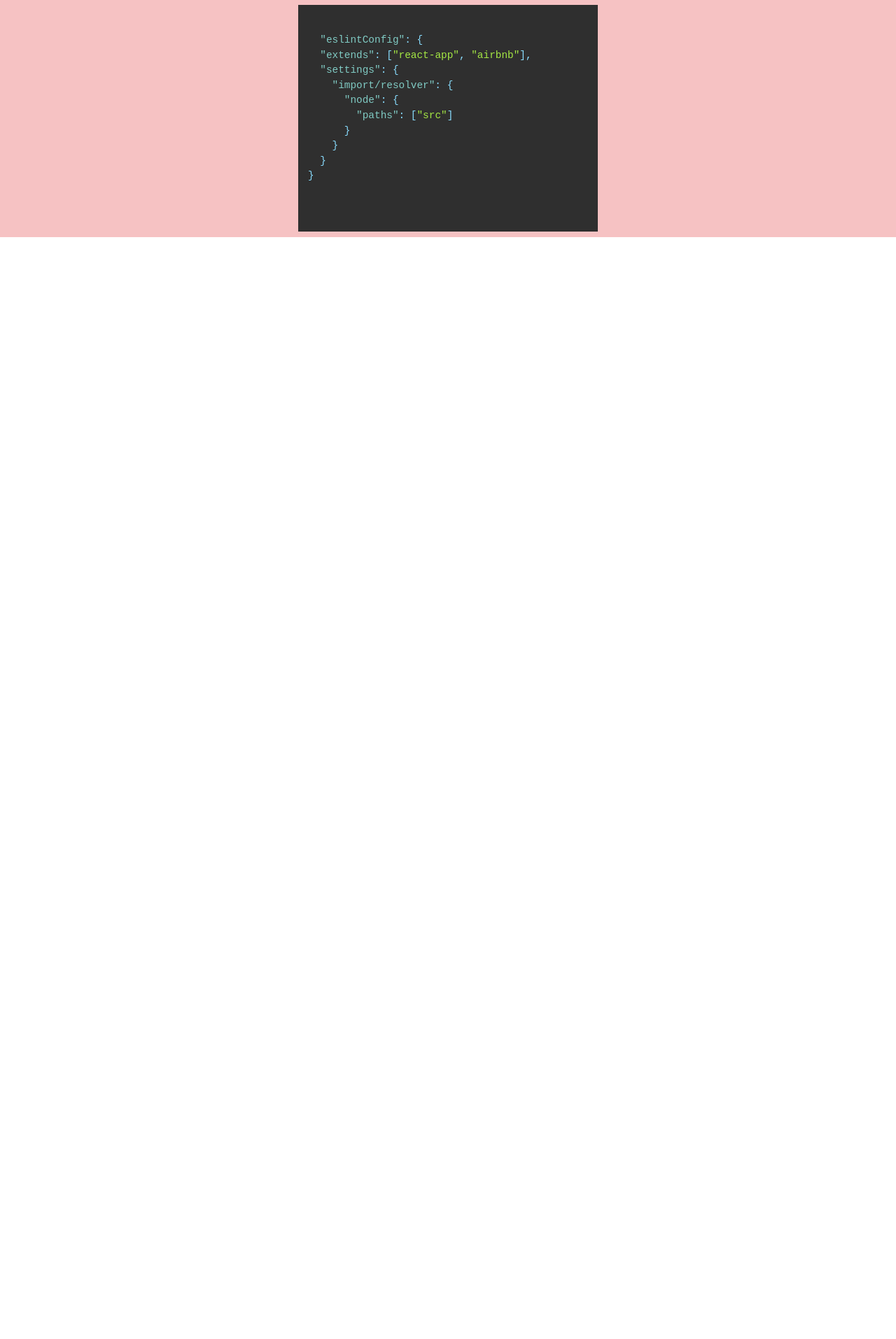
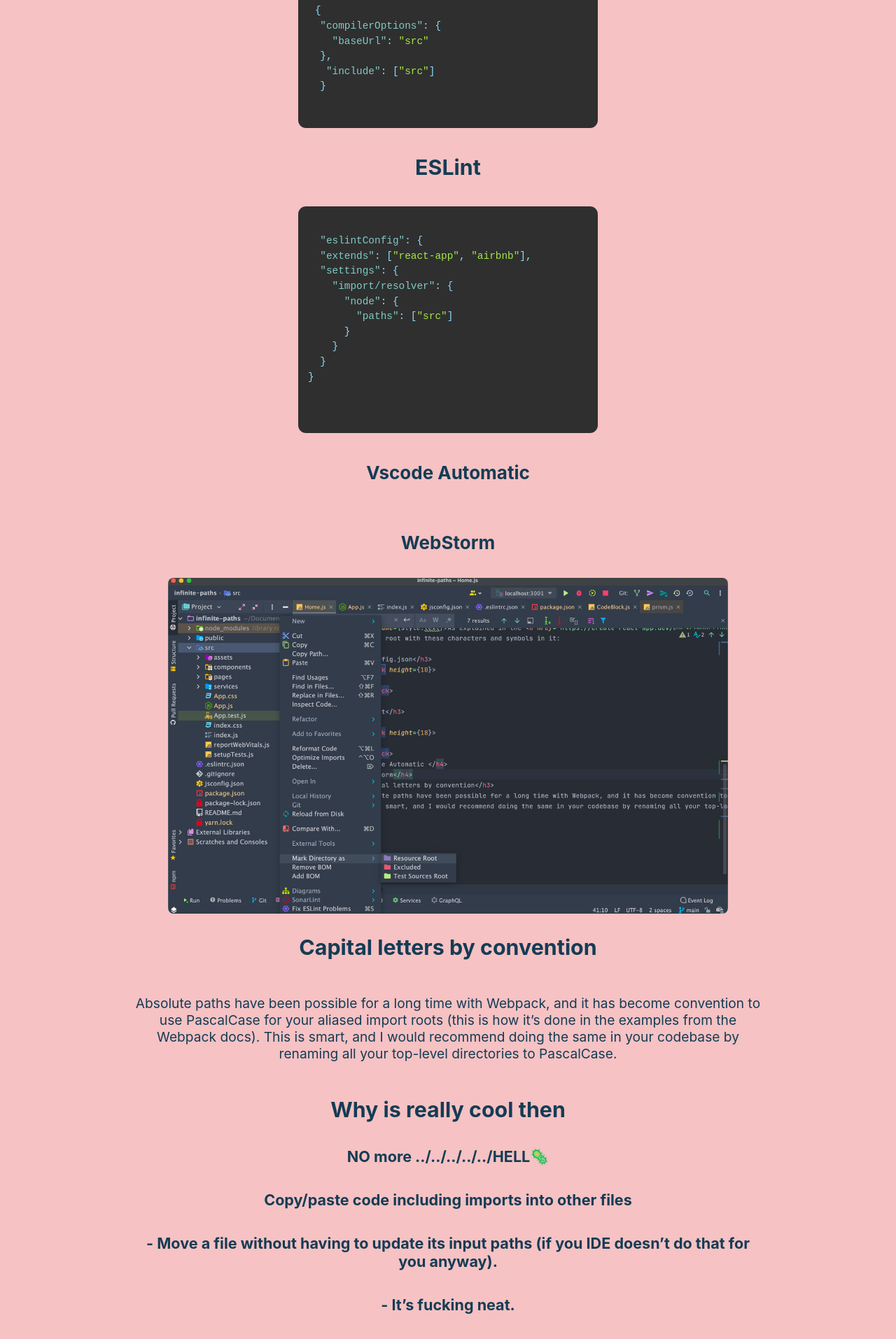
Before and after one commit to davidubuntu/infinite-paths, a React (Create React App) app: page / in a window 1280 px wide. Shown: the part 637-2551 px from the top of the page at 70% size. Before the commit the page ends 976 px from the top, so only its background shows below. Built offline with nearby package versions, Linux system fonts and the light colour scheme.

Commit message:
feat: update steps

```diff
--- a/package.json
+++ b/package.json
@@ -38,6 +38,7 @@
     ]
   },
   "devDependencies": {
+    "components": "^0.1.0",
     "eslint-plugin-import": "^2.22.1"
   }
 }
--- a/src/App.css
+++ b/src/App.css
@@ -6,6 +6,13 @@
 .App-logo {
   height: 40vmin;
   pointer-events: none;
+}
+
+code{
+    background: #2f2f2f;
+    color: #f7c2c3;
+    border-radius: 3px;
+    padding: 0 10px;
 }
 
 @media (prefers-reduced-motion: no-preference) {
--- a/src/App.js
+++ b/src/App.js
@@ -1,6 +1,6 @@
 import logo from './assets/images/gif/fluid.gif';
 import './App.css';
-import { Home } from 'pages'
+import { Home } from './pages'
 
 function App() {
   return (
--- a/src/components/CodeBlock/CodeBlock.js
+++ b/src/components/CodeBlock/subcomponents/CodeBlock.js
@@ -3,7 +3,9 @@ import { Prism as SyntaxHighlighter } from 'react-syntax-highlighter';
 import { materialDark } from 'react-syntax-highlighter/dist/esm/styles/prism';
 const CodeBlock = ({children, height}) => {
   return (
-    <SyntaxHighlighter customStyle={{ height: `${height}rem`,  fontSize: '0.9rem',width:'25rem' }} language="javascript" style={materialDark}>
+    <SyntaxHighlighter
+      customStyle={{ height: `${height}rem`,  fontSize: '0.9rem',width:'25rem',borderRadius:'0.7rem' }}
+      language="javascript" style={materialDark}>
       {children}
     </SyntaxHighlighter>
   );
--- a/src/pages/Home/Home.js
+++ b/src/pages/Home/Home.js
@@ -1,5 +1,7 @@
-import CodeBlock from 'components/CodeBlock/CodeBlock'
-import style  from './Home.scss'
+import CodeBlock from 'components/CodeBlock/subcomponents/CodeBlock'
+import style  from './Home.module.scss'
+import imageWebStorm from '../../assets/images/screens/webstorm.png'
+
 export const Home = () => {
   const code1 = `{
   "compilerOptions": {
@@ -22,12 +24,40 @@ export const Home = () => {
   `
   return (
     <div className={style.home}>
+      <p className={style.text}>As explained in the <a href='https://create-react-app.dev/docs/importing-a-component/#absolute-imports'>docs</a>, you start by creating a <code>jsconfig.json</code> file
+        in your root with these characters and symbols in it:
+      </p>
+      <h3>jsconfig.json</h3>
       <CodeBlock height={10}>
         {code1}
       </CodeBlock>
+
+      <h3>ESLint</h3>
+
       <CodeBlock height={18}>
         {code2}
       </CodeBlock>
+      <h4>Vscode Automatic </h4>
+      <h4>WebStorm</h4>
+      <img className={style.imageWebStorm} src={imageWebStorm} alt="img-webstorm"/>
+      <h3>Capital letters by convention</h3>
+      <p>Absolute paths have been possible for a long time with Webpack, and it has become convention to use PascalCase for your aliased import roots (this is how it’s done in the examples from the Webpack docs).
+        This is smart, and I would recommend doing the same in your codebase by renaming all your top-level directories to PascalCase.</p>
+      <div>
+        <h3>Why is really cool then</h3>
+        <h5>
+           NO more ../../../../../HELL🦠
+        </h5>
+        <h5>
+          Copy/paste code including imports into other files
+        </h5>
+        <h5>
+          -  Move a file without having to update its input paths (if you IDE doesn’t do that for you anyway).
+        </h5>
+        <h5>
+          -  It’s fucking neat.
+        </h5>
+      </div>
     </div>
   )
 }
--- /dev/null
+++ b/src/pages/Home/Home.module.scss
@@ -0,0 +1,12 @@
+.home{
+  display: grid;
+  justify-items: center;
+  padding: 0 12rem;
+  p{
+    font-size: 1.2rem;
+  }
+  .imageWebStorm{
+    height: 30rem;
+    border-radius: 0.5rem;
+  }
+}
--- a/src/pages/Home/Home.scss
+++ /dev/null
@@ -1,3 +0,0 @@
-.home{
-  max-height: 3rem;
-}
```
Also changed, not shown: src/assets/images/screens/webstorm.png (added), src/components/CodeBlock/subcomponents/CodeBlock.module.scss (renamed from src/components/CodeBlock/CodeBlock.scss), 1 other file (tests, documents, lock files or other folders).
